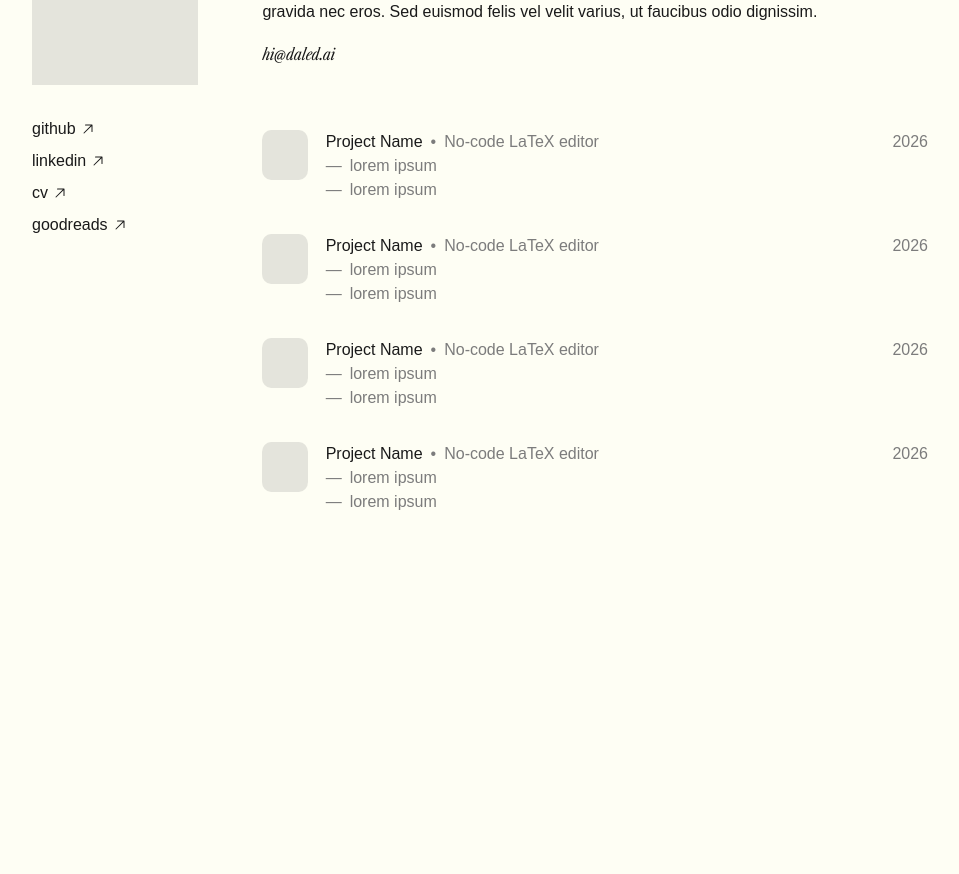
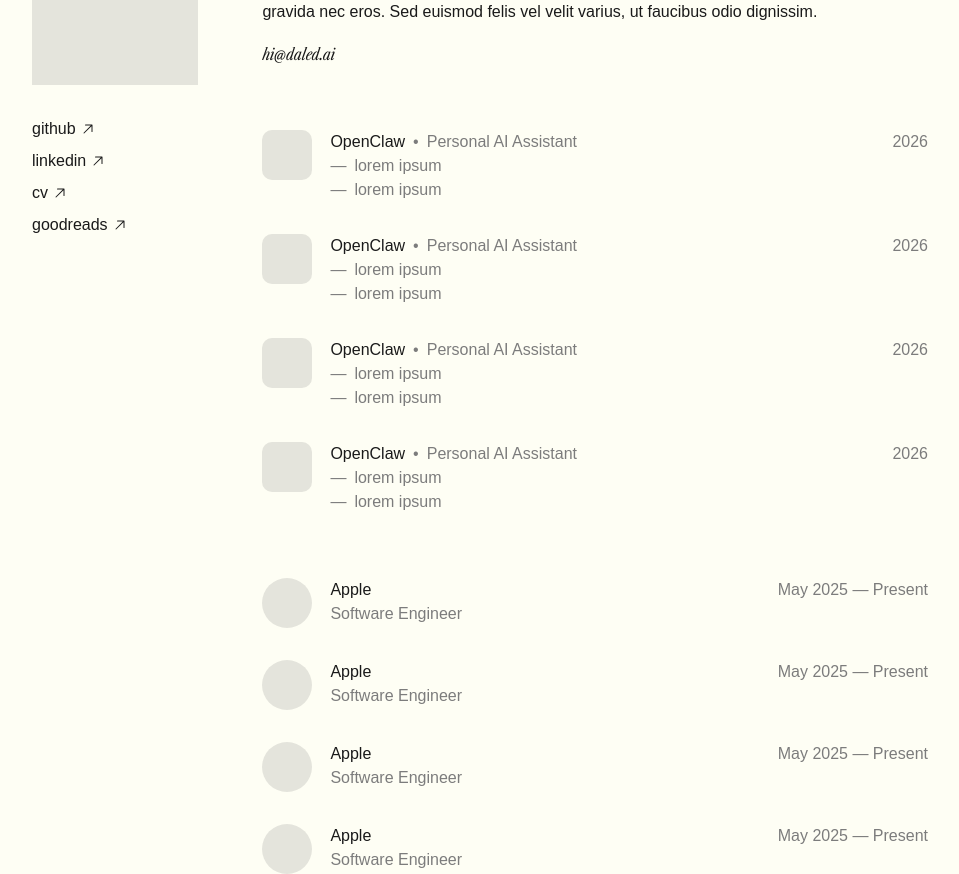
Before and after one commit to CouldNot/personal-website, a Next.js app: page / in a window 1280 px wide. Shown: the part 440-1314 px from the top of the page, without its empty margins (160-1119 px from the left). Before the commit the page ends 954 px from the top, so only its background shows below. Built offline with nearby package versions, Linux system fonts and the light colour scheme; a web font is replaced by a local one.

Commit message:
Fix icons squishing and add experience card component

```diff
--- a/src/app/components/ProjectCard.module.css
+++ b/src/app/components/ExperienceCard/ExperienceCard.module.css
@@ -2,6 +2,7 @@
   display: flex;
   flex-direction: row;
   gap: var(--spacing-md);
+  align-items: start;
 }
 
 .infoStack {
@@ -23,14 +24,7 @@
   gap: var(--spacing-sm);
 }
 
-.projectDescription {
-  color: var(--color-muted);
-}
-
-.descriptionRow {
-  display: flex;
-  flex-direction: row;
-  gap: var(--spacing-sm);
+.role {
   color: var(--color-muted);
 }
 
@@ -41,7 +35,8 @@
 .placeholderIcon {
   height: 50px;
   width: 50px;
+  flex-shrink: 0;
   opacity: 0.2;
   background-color: var(--color-muted);
-  border-radius: 20%;
+  border-radius: 50%;
 }
--- /dev/null
+++ b/src/app/components/ExperienceCard/ExperienceCard.tsx
@@ -0,0 +1,18 @@
+import styles from "./ExperienceCard.module.css";
+
+export default function ExperienceCard() {
+  return (
+    <div className={styles.layout}>
+      <div className={styles.placeholderIcon}></div>
+      <div className={styles.infoStack}>
+        <div className={styles.titleRow}>
+          <div className={styles.titleSet}>
+            <p>Apple</p>
+          </div>
+          <p className={styles.projectYear}>May 2025 — Present</p>
+        </div>
+        <p className={styles.role}>Software Engineer</p>
+      </div>
+    </div>
+  );
+}
--- /dev/null
+++ b/src/app/components/ProjectCard/ProjectCard.module.css
@@ -0,0 +1,49 @@
+.layout {
+  display: flex;
+  flex-direction: row;
+  gap: var(--spacing-md);
+  align-items: start;
+}
+
+.infoStack {
+  display: flex;
+  flex-direction: column;
+  gap: var(--spacing-xs);
+  width: 100%;
+}
+
+.titleRow {
+  display: flex;
+  flex-direction: row;
+  justify-content: space-between;
+}
+
+.titleSet {
+  display: flex;
+  flex-direction: row;
+  gap: var(--spacing-sm);
+}
+
+.projectDescription {
+  color: var(--color-muted);
+}
+
+.descriptionRow {
+  display: flex;
+  flex-direction: row;
+  gap: var(--spacing-sm);
+  color: var(--color-muted);
+}
+
+.projectYear {
+  color: var(--color-muted);
+}
+
+.placeholderIcon {
+  height: 50px;
+  width: 50px;
+  opacity: 0.2;
+  background-color: var(--color-muted);
+  border-radius: 20%;
+  flex-shrink: 0;
+}
--- a/src/app/components/ProjectCard.tsx
+++ b/src/app/components/ProjectCard/ProjectCard.tsx
@@ -7,9 +7,9 @@
       <div className={styles.infoStack}>
         <div className={styles.titleRow}>
           <div className={styles.titleSet}>
-            <p>Project Name</p>
+            <p>OpenClaw</p>
             <span className={styles.projectDescription}>•</span>
-            <p className={styles.projectDescription}>No-code LaTeX editor</p>
+            <p className={styles.projectDescription}>Personal AI Assistant</p>
           </div>
           <p className={styles.projectYear}>2026</p>
         </div>
--- a/src/app/page.module.css
+++ b/src/app/page.module.css
@@ -77,14 +77,18 @@
   margin-top: var(--spacing-xl);
 }
 
+.experience {
+  margin-top: var(--spacing-xl);
+}
+
 .projectContainer {
   display: flex;
   flex-direction: column;
   gap: var(--spacing-lg);
 }
 
-.projectCard {
-  height: 80px;
-  background: var(--color-muted);
-  opacity: 0.2;
+.experienceContainer {
+  display: flex;
+  flex-direction: column;
+  gap: var(--spacing-lg);
 }
--- a/src/app/page.tsx
+++ b/src/app/page.tsx
@@ -1,7 +1,8 @@
 import Image from "next/image";
 import { Icon } from "@iconify/react";
 import styles from "./page.module.css";
-import ProjectCard from "./components/ProjectCard";
+import ProjectCard from "./components/ProjectCard/ProjectCard";
+import ExperienceCard from "./components/ExperienceCard/ExperienceCard";
 
 export default function Home() {
   return (
@@ -92,6 +93,14 @@
             ))}
           </div>
         </section>
+
+        <section className={styles.experience}>
+          <div className={styles.experienceContainer}>
+            {Array.from({ length: 4 }, (_, i) => (
+              <ExperienceCard key={i}></ExperienceCard>
+            ))}
+          </div>
+        </section>
       </main>
     </div>
   );
```
